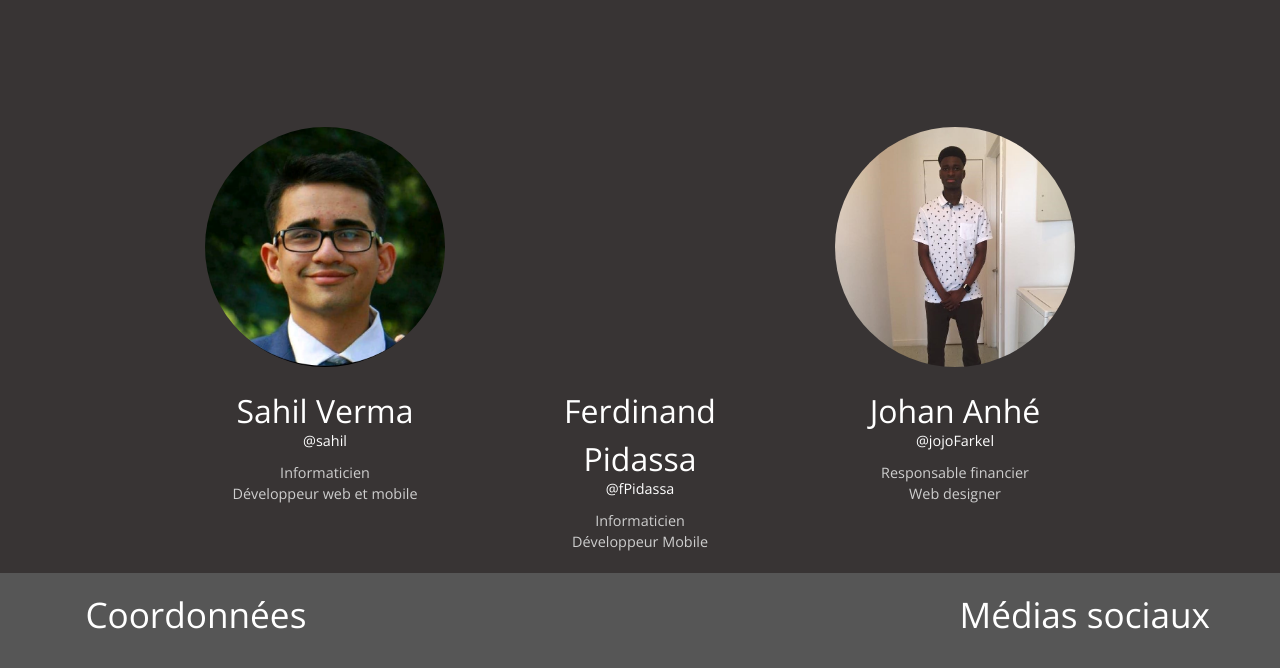
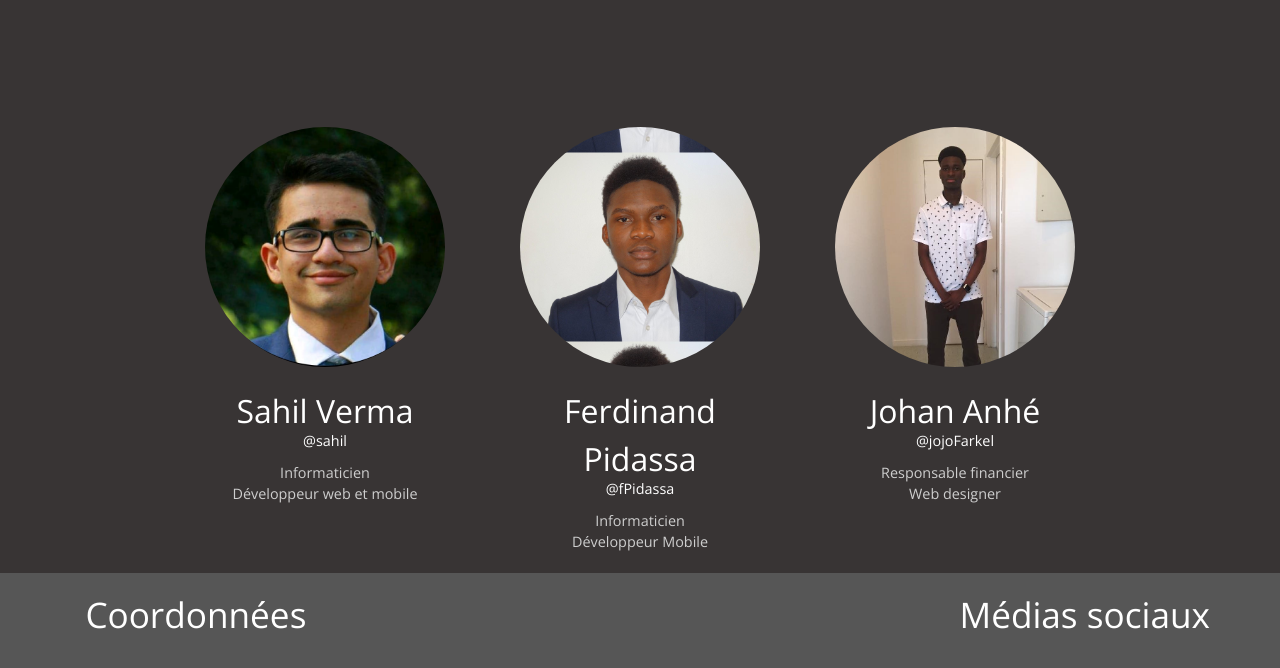
Before and after one commit to vaudranpc/vaudran_software, a plain HTML site: page equipe.html in a window 1280 px wide. Shown: the part 953-1621 px from the top of the page. Drawn offline with nearby package versions, Linux system fonts and the light colour scheme; a script that the page names is missing.

Commit message:
ferdinand

```diff
--- a/equipe.html
+++ b/equipe.html
@@ -191,7 +191,7 @@
 
 
       <div style="display:flex;align-items:center;flex-direction: column;">
-        <div class="rounded-circle profile-thumbnail" style="background-image:url('images/felixleveille.jpg');">
+        <div class="rounded-circle profile-thumbnail" style="background-image:url('images/ferdinand.jpeg');">
           <div class="thumbnail-content rounded-circle">
 
 
```
Also changed, not shown: images/ferdinand.jpeg (added).
